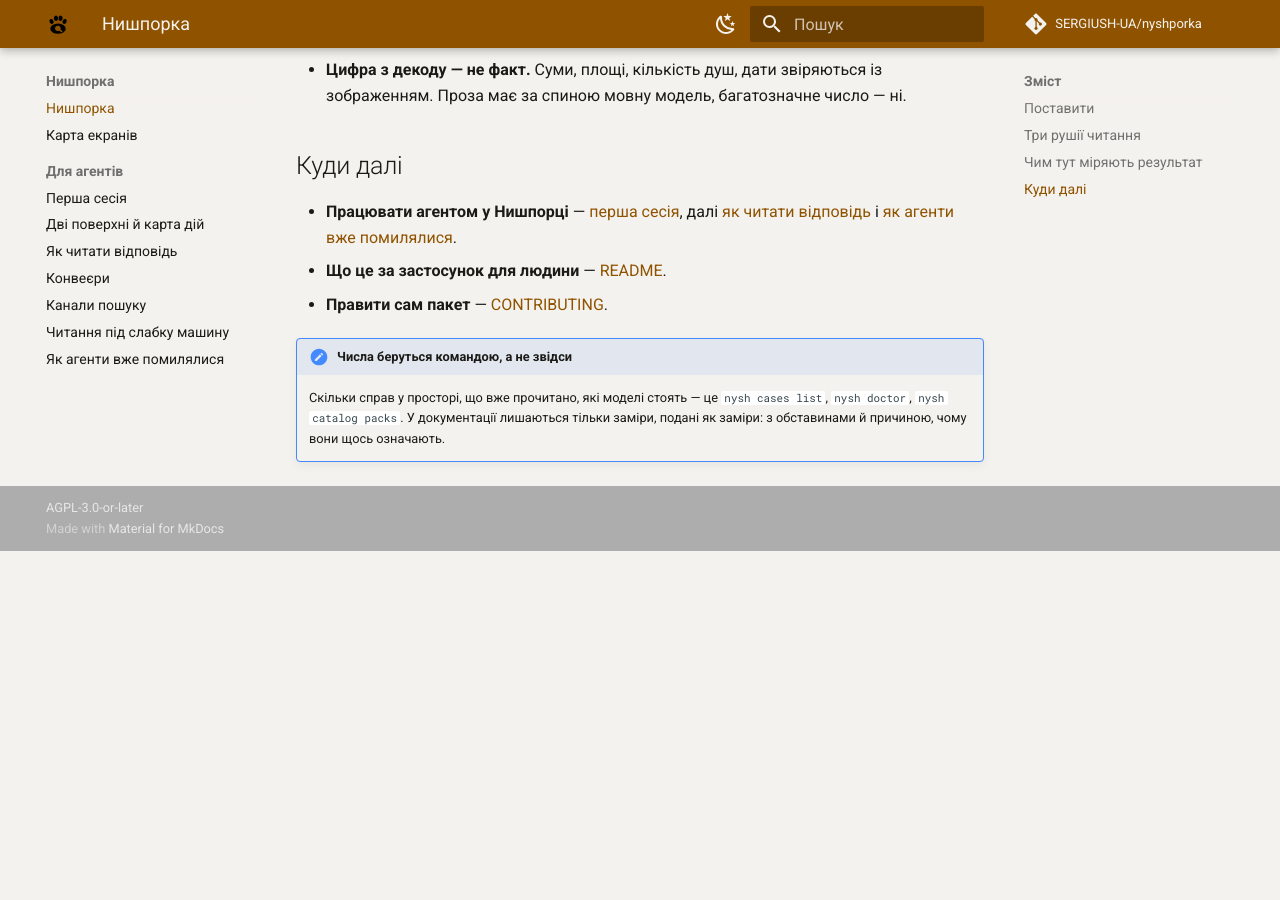
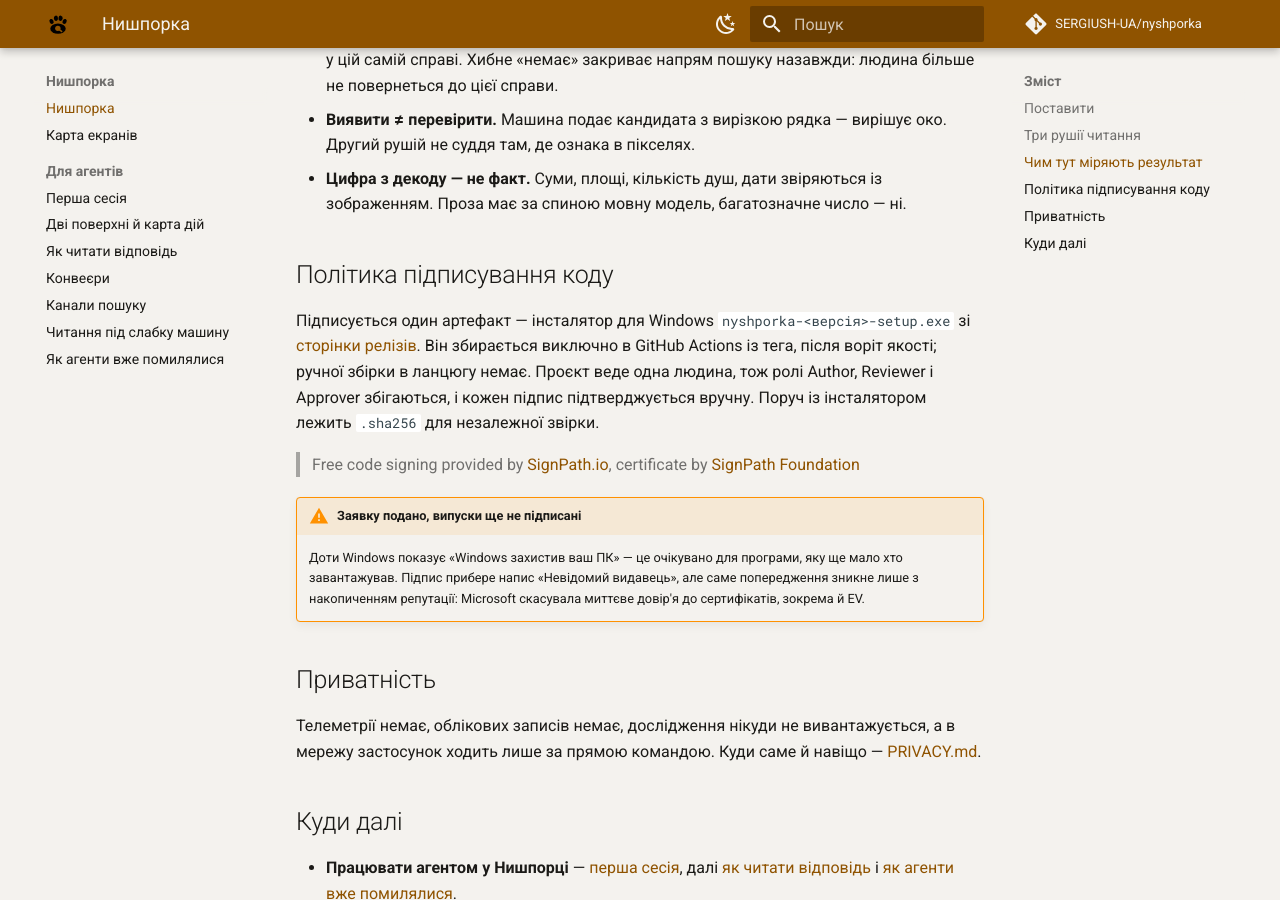
Before and after one commit to SERGIUSH-UA/nyshporka, an MkDocs documentation site: the page built from docs/index.md, in a window 1280 px wide and 900 px high, scrolled down 1700 px. Built offline with MkDocs 1.6.1 and Material for MkDocs 9.7.7, drawn with Linux system fonts in a browser that asks for light colours; comment, search, counter and statistics services are not loaded; before the commit the page ends 2251 px from its top, so only the background shows below that; some of the changed text lies outside the part shown.

Commit message:
Головна сайту обіцяла те, чого вже немає, і ставила з клону
Умови SignPath Foundation вимагають, щоб подяка стояла на головній сторінці
проєкту, а сайт документації нею і є. Заразом виявилось, що вона застаріла у
двох місцях: попереджала «ваги моделей ще не викладені релізом», хоча реліз
weights-v1 існує з 24.08, і показувала лише встановлення з клону репозиторію —
без інсталятора й без однорядкової форми, які з'явились у 0.5.1 і 0.6.0.

Тепер на головній: кнопка завантаження інсталятора, термінальний шлях поруч,
розділ про підписування з чесним «заявку подано, випуски ще не підписані» і
посилання на політику приватності.

Co-Authored-By: Claude Opus 5 (1M context) <noreply@anthropic.com>

````diff
--- a/docs/index.md
+++ b/docs/index.md
@@ -16,9 +16,9 @@
 !!! warning "Стан: alpha"
 
     Каталоги, завантаження, читання рукопису, гортач, сховище прочитаного,
-    пошук, браузерне обличчя й установлення працюють. **Ваги моделей ще не
-    викладені релізом** — доти читати можна лише з власними вагами. Повний
-    перелік того, чого немає, — у розділі «Чого ще немає»
+    пошук, браузерне обличчя й установлення працюють. Ваги трьох моделей
+    ставляться командою `nysh models get`. Повний перелік того, чого немає,
+    — у розділі «Чого ще немає»
     [README](https://github.com/SERGIUSH-UA/nyshporka#чого-ще-немає), без
     замовчувань.
 
@@ -29,14 +29,20 @@
 
 === "Windows"
 
+    [:material-download: Завантажити інсталятор](https://github.com/SERGIUSH-UA/nyshporka/releases/latest/download/nyshporka-setup.exe){ .md-button .md-button--primary }
+
+    Запустити, відповісти на два питання, натиснути «Встановити». Наприкінці
+    майстра галочка «Запустити Нишпорку» відкриє застосунок у браузері.
+
+=== "Термінал"
+
     ```powershell
-    powershell -ExecutionPolicy Bypass -File install\windows.ps1
+    irm https://raw.githubusercontent.com/SERGIUSH-UA/nyshporka/main/install/windows.ps1 -OutFile "$env:TEMP\nysh-install.ps1"
+    powershell -ExecutionPolicy Bypass -File "$env:TEMP\nysh-install.ps1"
     ```
 
-=== "Linux / macOS"
-
     ```sh
-    sh install/unix.sh
+    curl -LsSf https://raw.githubusercontent.com/SERGIUSH-UA/nyshporka/main/install/unix.sh | sh
     ```
 
 === "Python уже є"
@@ -81,6 +87,31 @@
 * **Цифра з декоду — не факт.** Суми, площі, кількість душ, дати звіряються із
   зображенням. Проза має за спиною мовну модель, багатозначне число — ні.
 
+## Політика підписування коду
+
+Підписується один артефакт — інсталятор для Windows
+`nyshporka-<версія>-setup.exe` зі [сторінки релізів](https://github.com/SERGIUSH-UA/nyshporka/releases). Він
+збирається виключно в GitHub Actions із тега, після воріт якості; ручної
+збірки в ланцюгу немає. Проєкт веде одна людина, тож ролі Author, Reviewer і
+Approver збігаються, і кожен підпис підтверджується вручну. Поруч із
+інсталятором лежить `.sha256` для незалежної звірки.
+
+> Free code signing provided by [SignPath.io](https://about.signpath.io),
+> certificate by [SignPath Foundation](https://signpath.org)
+
+!!! warning "Заявку подано, випуски ще не підписані"
+
+    Доти Windows показує «Windows захистив ваш ПК» — це очікувано для програми,
+    яку ще мало хто завантажував. Підпис прибере напис «Невідомий видавець»,
+    але саме попередження зникне лише з накопиченням репутації: Microsoft
+    скасувала миттєве довір'я до сертифікатів, зокрема й EV.
+
+## Приватність
+
+Телеметрії немає, облікових записів немає, дослідження нікуди не
+вивантажується, а в мережу застосунок ходить лише за прямою командою. Куди
+саме й навіщо — [PRIVACY.md](https://github.com/SERGIUSH-UA/nyshporka/blob/main/PRIVACY.md).
+
 ## Куди далі
 
 * **Працювати агентом у Нишпорці** — [перша сесія](agents/first-session.md),
````
